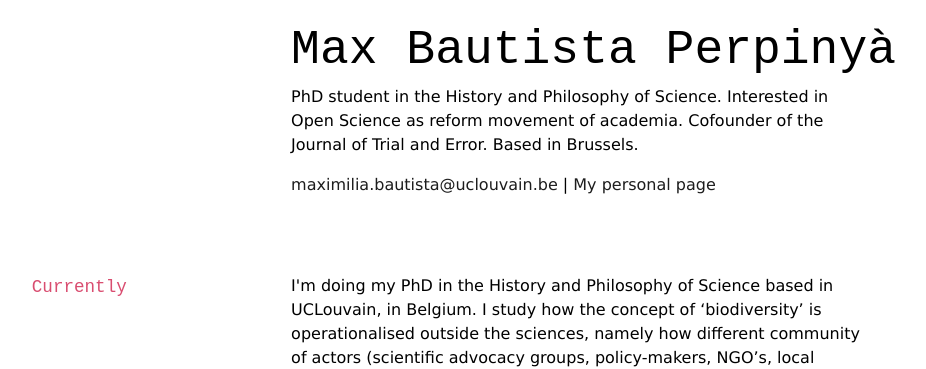
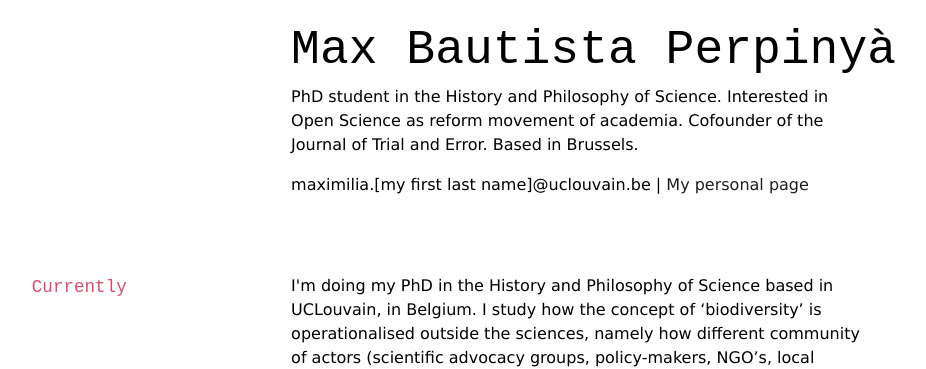
Before and after one commit to elipapa/markdown-cv, a Jekyll site: the page built from index.md, in a window 1280 px wide and 900 px high. Shown: the top 369 px of the window, without its empty margins (142-1068 px from the left). Built offline with Jekyll 4.4.1, drawn with Linux system fonts in a browser that asks for light colours.

Commit message:
Update index.md

```diff
--- a/index.md
+++ b/index.md
@@ -7,8 +7,7 @@ title: Max Bautista Perpinyà's CV
 PhD student in the History and Philosophy of Science. Interested in Open Science as reform movement of academia. Cofounder of the Journal of Trial and Error. Based in Brussels.
 </div>
 <div id="webaddress">
-<a href="mailto:maximilia.bautista@uclouvain.be">maximilia.bautista@uclouvain.be</a>
-| <a href="https://www.oliviodare.com/" target="_blank" >My personal page</a>
+maximilia.[my first last name]@uclouvain.be | <a href="https://www.oliviodare.com/" target="_blank" >My personal page</a>
 </div>
 
 
```
